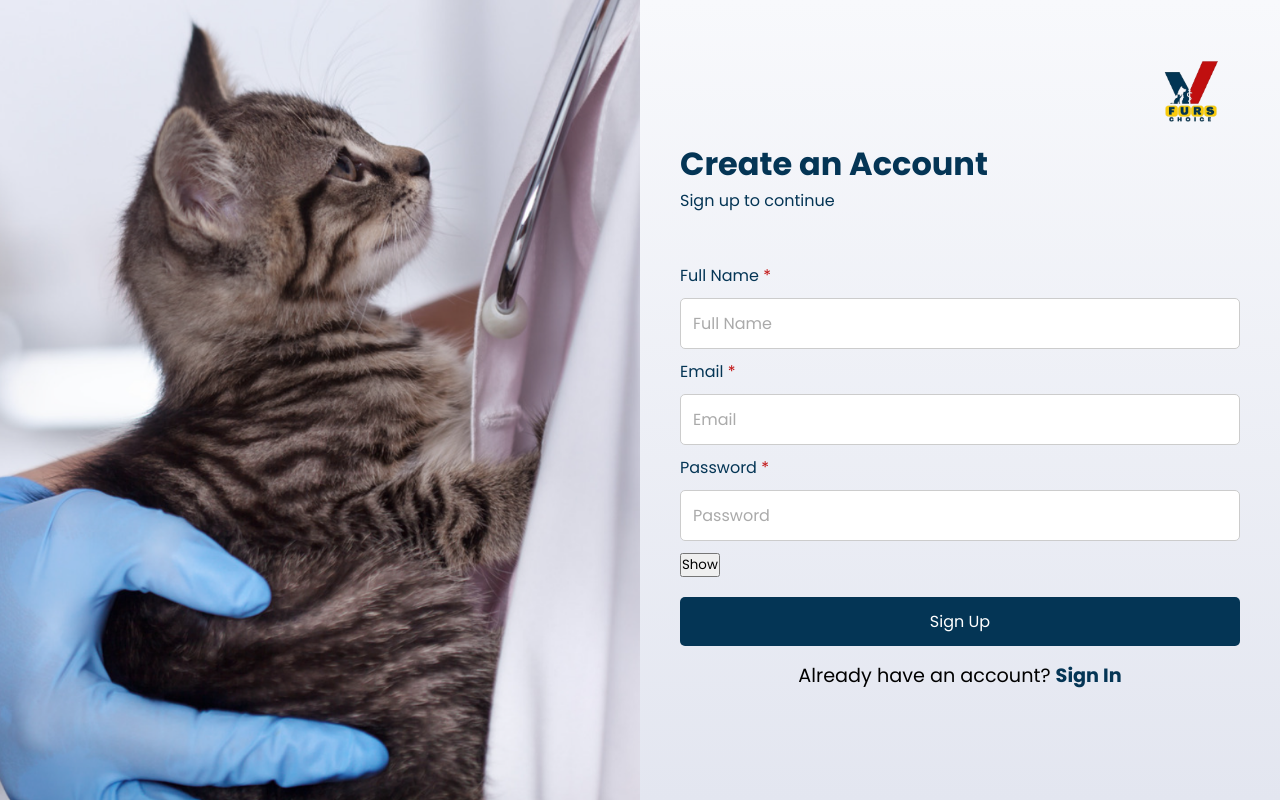
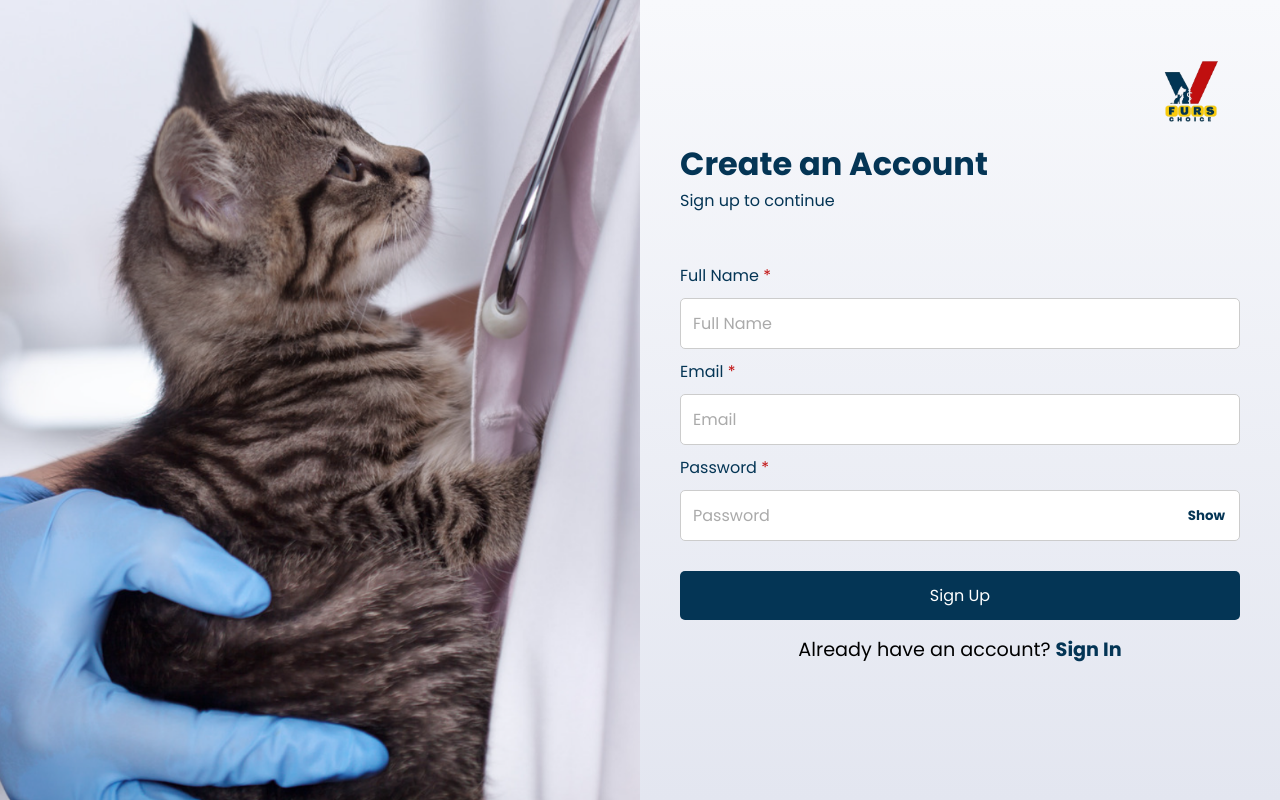
Before and after one commit to andrea-acuna/andrea-acuna.github.io, a PHP site: page /sign-up.html in a window 1280 px wide. Run offline with PHP 8.4, Linux system fonts and the light colour scheme.

Commit message:
Update fc-style.css

```diff
--- a/fc-style.css
+++ b/fc-style.css
@@ -84,10 +84,32 @@ input {
     margin: 10px 0;
     background: white;
     outline: none;
+    padding-right: 40px;
 }
 
 input::placeholder {
     color: #aaa;
+}
+
+.password-wrapper {
+    display: flex;
+    align-items: center;
+    position: relative;
+}
+
+.password-wrapper input {
+    flex: 1;
+    padding-right: 60px;
+}
+
+.password-wrapper button {
+    position: absolute;
+    right: 15px;
+    background: none;
+    border: none;
+    cursor: pointer;
+    color: #043555;
+    font-weight: bold;
 }
 
 .forgot-pw {
```
